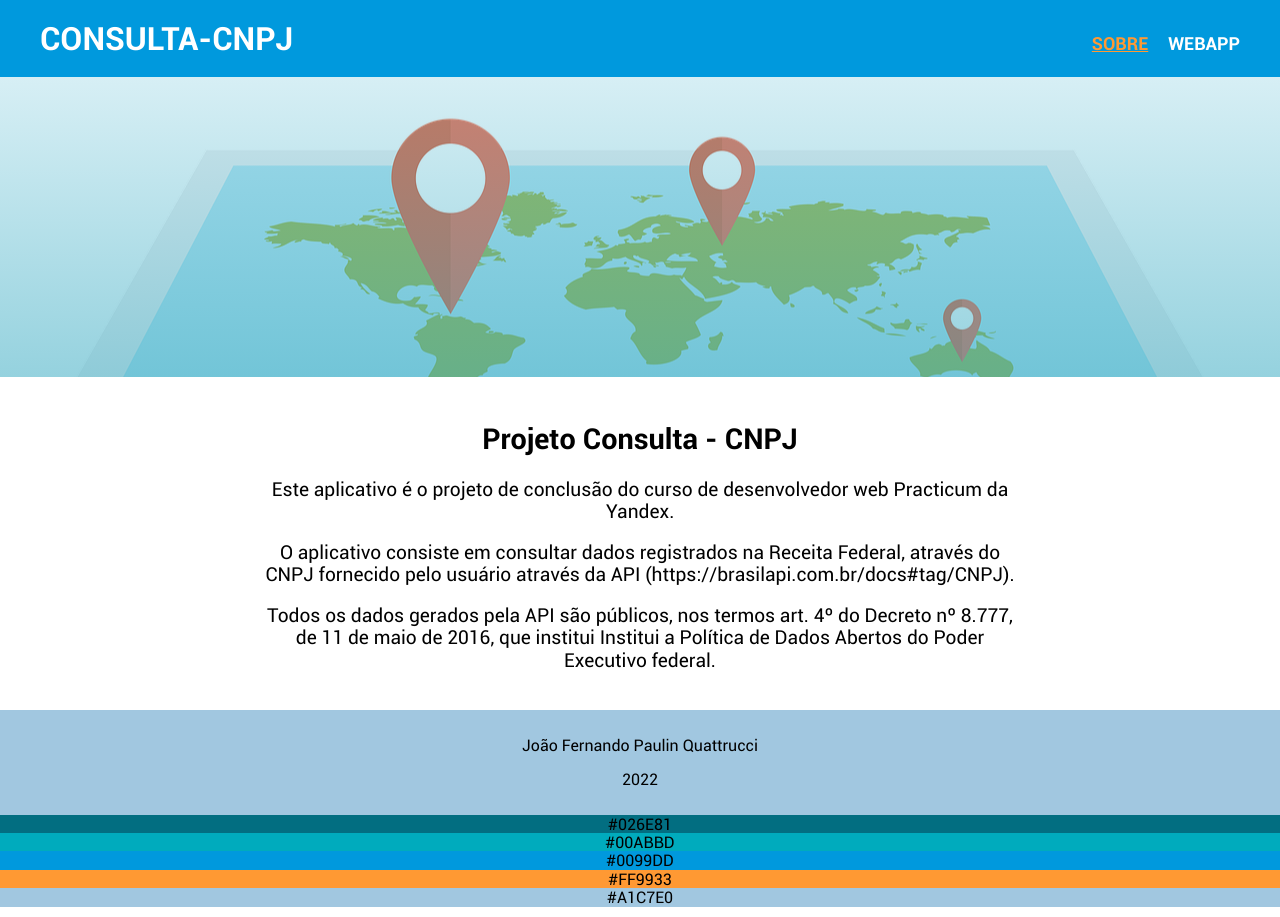
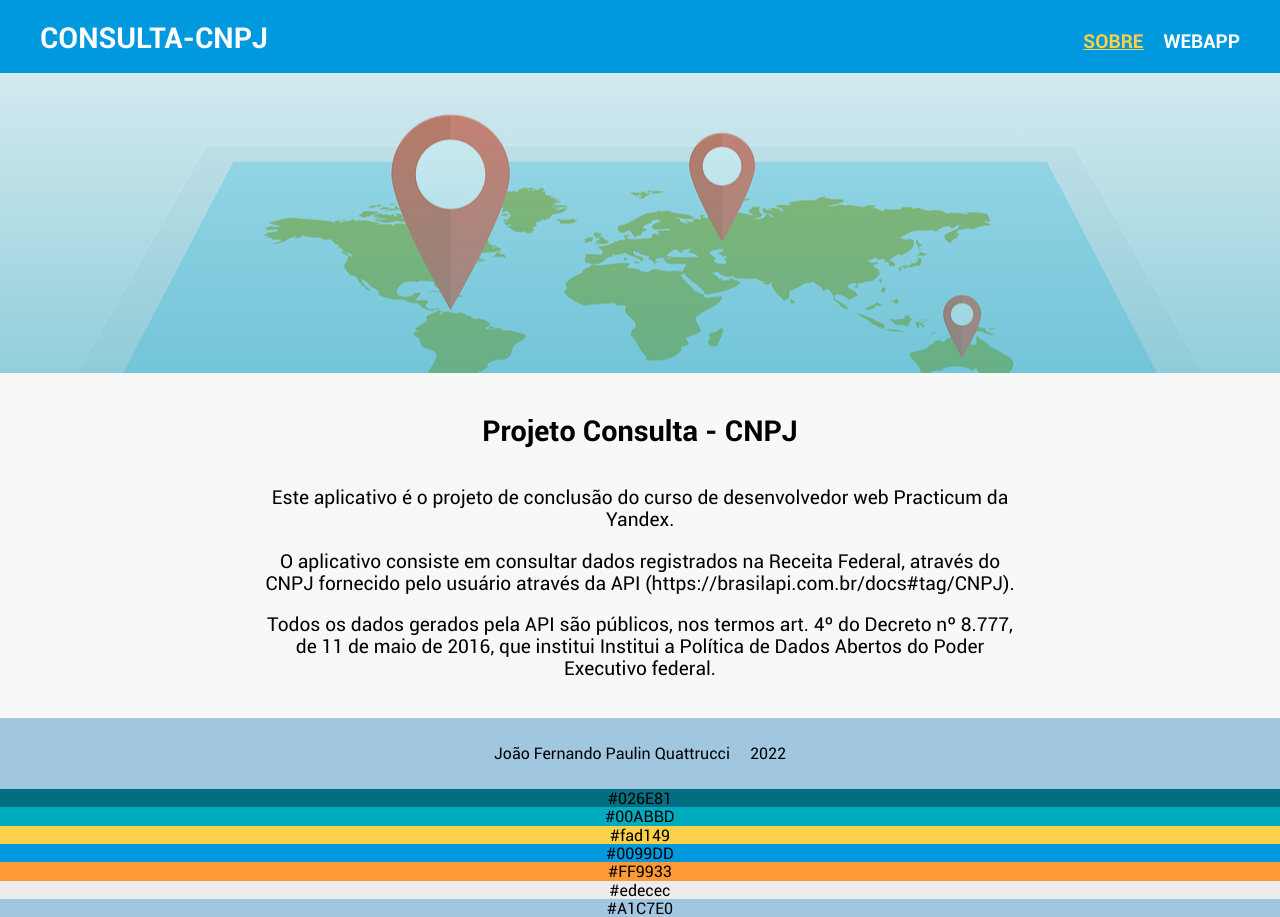
Before and after one commit to joaofq/projeto-cnpj, a React (Create React App) app: page / in a window 1280 px wide. Built offline with nearby package versions, Linux system fonts and the light colour scheme.

Commit message:
Adjust colors

```diff
--- a/src/components/About/About.js
+++ b/src/components/About/About.js
@@ -4,7 +4,7 @@ import './about.css';
 export default function About() {
   return (
     <section className="about">
-      <h2>Projeto Consulta - CNPJ</h2>
+      <h2 className="about__title">Projeto Consulta - CNPJ</h2>
       <p className="about__text">
         Este aplicativo é o projeto de conclusão do curso de desenvolvedor web
         Practicum da Yandex.
--- a/src/components/About/about.css
+++ b/src/components/About/about.css
@@ -1,12 +1,19 @@
 .about {
-  margin-top: 20px;
+  margin-top: 40px;
   align-self: center;
   text-align: center;
   width: 60%;
   border-radius: 15px 15px;
+}
+
+.about__title {
+  margin: 0 0 40px 0;
+  font-size: 1.8em;
+}
+
+.about__text {
   font-size: 1.2em;
 }
-
 @media screen and (max-width: 1080px) {
   .about {
     width: 90%;
--- a/src/components/App.css
+++ b/src/components/App.css
@@ -2,7 +2,7 @@
   text-align: center;
   margin: 0;
   min-height: 100vh;
-  background-color: white;
+  background-color: rgb(249, 248, 248);
   overflow: hidden;
   color: black;
   display: flex;
--- a/src/components/App.js
+++ b/src/components/App.js
@@ -39,11 +39,12 @@ function App() {
           <Route path="*" element={<NotFound />} />
         </Routes>
         <Footer />
-
         <div style={{ backgroundColor: '#026E81' }}>#026E81</div>
         <div style={{ backgroundColor: '#00ABBD' }}>#00ABBD</div>
+        <div style={{ backgroundColor: '#fad149' }}>#fad149</div>
         <div style={{ backgroundColor: '#0099DD' }}>#0099DD</div>
         <div style={{ backgroundColor: '#FF9933' }}>#FF9933</div>
+        <div style={{ backgroundColor: '#edecec' }}>#edecec</div>
         <div style={{ backgroundColor: '#A1C7E0' }}>#A1C7E0</div>
       </div>
     </div>
--- a/src/components/Footer/footer.css
+++ b/src/components/Footer/footer.css
@@ -2,4 +2,8 @@
   margin-top: 20px;
   padding: 10px;
   background-color: #a1c7e0;
+  display: flex;
+  justify-content: center;
+  gap: 20px;
+  font-size: 1em;
 }
--- a/src/components/Header/header.css
+++ b/src/components/Header/header.css
@@ -11,4 +11,5 @@
 .header__title {
   margin: 0;
   text-align: left;
+  font-size: 1.8em;
 }
--- a/src/components/Main/main.css
+++ b/src/components/Main/main.css
@@ -26,7 +26,7 @@
   padding: 0;
   height: 50px;
   width: 100px;
-  background-color: #2f71e5;
+  background-color: #0099dd;
   color: white;
 }
 
--- a/src/components/Navigation/Navigation.js
+++ b/src/components/Navigation/Navigation.js
@@ -4,15 +4,15 @@ import './navigation.css';
 
 export default function Navigation() {
   return (
-    <nav className="nav">
-      <ul className="navbar">
-        <li className="navitem">
-          <NavLink to="/" className="navlink" end>
+    <nav className="navigation">
+      <ul className="navigation__bar">
+        <li className="navigation__bar_item">
+          <NavLink to="/" className="navigation__bar_link" end>
             SOBRE
           </NavLink>
         </li>
-        <li className="navitem">
-          <NavLink to="main" className="navlink">
+        <li className="navigation__bar_item">
+          <NavLink to="main" className="navigation__bar_link">
             WEBAPP
           </NavLink>
         </li>
--- a/src/components/Navigation/navigation.css
+++ b/src/components/Navigation/navigation.css
@@ -1,9 +1,9 @@
-.nav {
+.navigation {
   display: flex;
   justify-content: center;
 }
 
-.navbar {
+.navigation__bar {
   margin: 0px;
   padding: 0;
   display: flex;
@@ -12,22 +12,22 @@
   gap: 20px;
 }
 
-.navitem {
-  font-size: 18px;
+.navigation__bar_item {
+  font-size: 1.2em;
 }
 
-.navlink {
+.navigation__bar_link {
   text-decoration: none;
   color: white;
   font-weight: bold;
 }
 
-.navlink:hover {
-  color: #ff9933;
+.navigation__bar_link:hover {
+  color: #fad149;
   cursor: pointer;
 }
 
 .active {
-  color: #ff9933;
+  color: #fad149;
   text-decoration: underline;
 }
--- a/src/components/Resultado/Resultado.js
+++ b/src/components/Resultado/Resultado.js
@@ -44,7 +44,7 @@ function Resultado(props) {
               <a
                 href={'https://www.google.com.br/maps/place/' + endereco}
                 target="_blank"
-                className="resultado__pesquisa"
+                className="resultado__link"
               >
                 <p className="resultado__dado">
                   {`
@@ -63,7 +63,7 @@ function Resultado(props) {
                   href={'https://www.google.com/search?q=' + socio.nome_socio}
                   key={index}
                   target="_blank"
-                  className="resultado__pesquisa"
+                  className="resultado__link"
                 >
                   <p className="resultado__dado" key={index}>
                     {socio.nome_socio}
--- a/src/components/Resultado/resultado.css
+++ b/src/components/Resultado/resultado.css
@@ -2,7 +2,7 @@
   margin-top: 20px;
   text-align: left;
   width: 60%;
-  background-color: #a1c7e0;
+  background-color: #edecec;
   border-radius: 15px 15px;
   box-shadow: 10px black;
 }
@@ -19,32 +19,37 @@
 
 .resultado__titulo {
   text-align: center;
-  font-size: 30px;
+  font-size: 1.8em;
 }
 
 .resultado__subtitulo {
   margin: 0;
   padding: 0;
+  font-size: 1.2em;
   font-weight: bold;
   color: #ff9933;
   border: 1px solid #00abbd;
   padding: 2px;
 }
 
-.resultado__dados {
-  color: #00abbd;
+.resultado__dado {
+  font-size: 1em;
+  text-decoration: none;
 }
 
-.resultado__pesquisa {
+.resultado__link {
   display: flex;
   gap: 10px;
   align-items: center;
+  text-decoration: none;
+  cursor: pointer;
+  color: black;
 }
 
 .lupa {
   width: 15px;
   height: 15px;
-  border: 2px solid white;
+  border: 2px solid #0099dd;
   border-radius: 50%;
   position: relative;
 }
@@ -53,7 +58,7 @@
   position: absolute;
   width: 100%;
   height: 5px;
-  background-color: white;
+  background-color: #0099dd;
   display: block;
   content: '';
   top: 1%;
```
